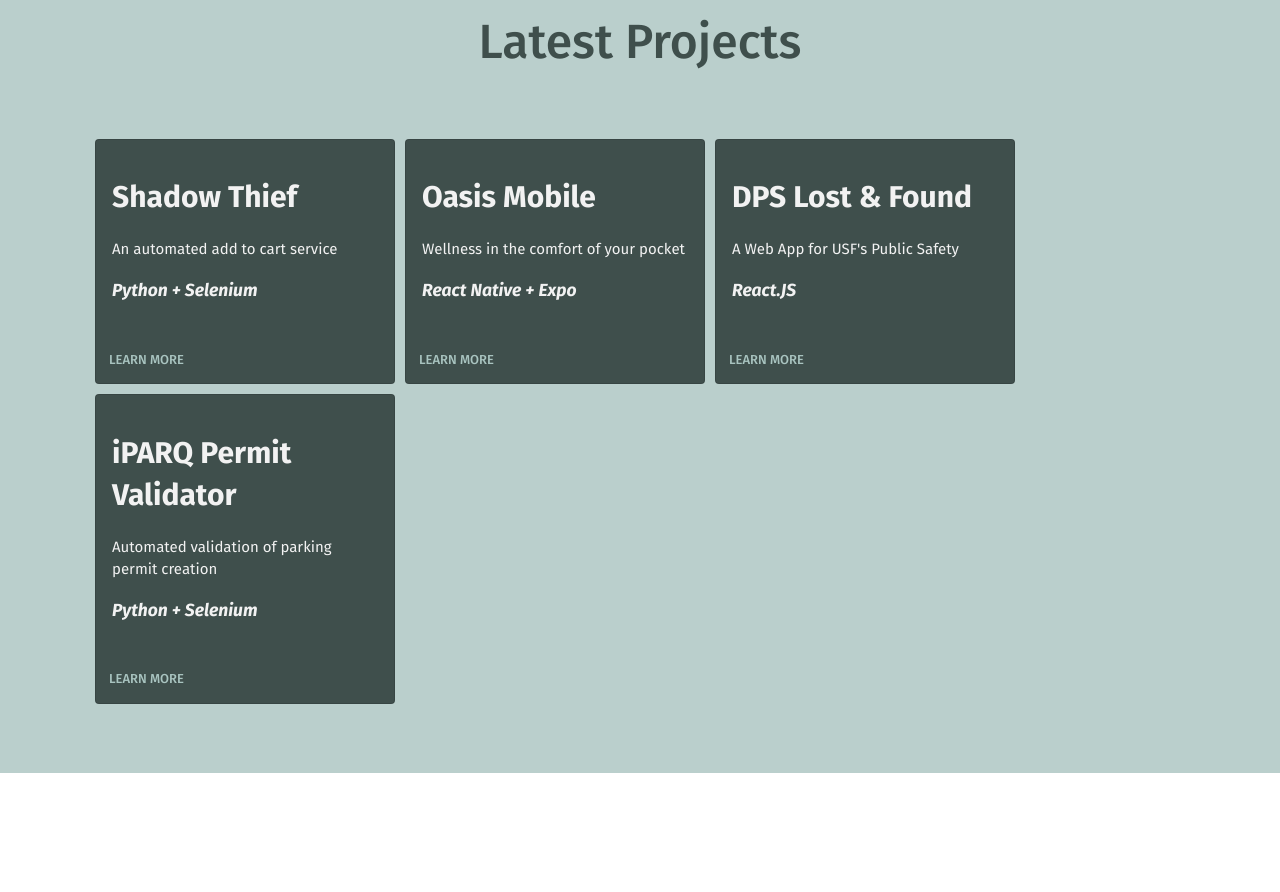
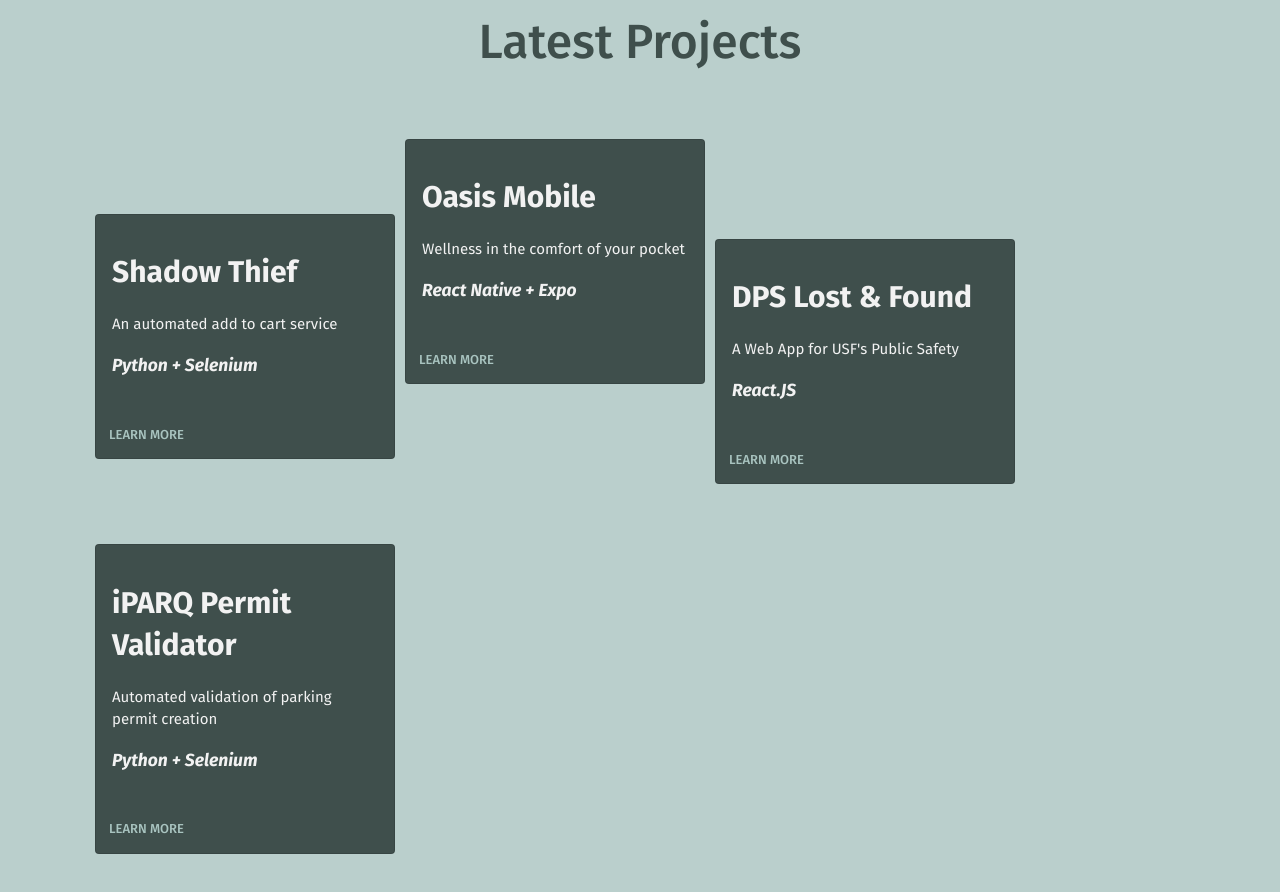
Before and after one commit to nlpulido/nlpulido.github.io, a React (Create React App) app: page / in a window 1280 px wide. Shown: the part 640-1532 px from the top of the page. Before the commit the page ends 1413 px from the top, so only its background shows below. Built offline with nearby package versions, Linux system fonts and the light colour scheme.

Commit message:
added staggered spacing

```diff
--- a/src/pages/Home/ProjectCards.css
+++ b/src/pages/Home/ProjectCards.css
@@ -8,3 +8,15 @@
 .carousel li {
     margin: 5px;
 }
+
+.li-0 {
+    padding-top: 75px;
+}
+
+.li-2 {
+    padding-top: 100px;
+}
+
+.li-3 {
+    padding-top: 50px;
+}
--- a/src/pages/Home/ProjectCards.js
+++ b/src/pages/Home/ProjectCards.js
@@ -36,13 +36,26 @@
 export default function ProjectCards() {
     return (
         <ul className="carousel">
-            {projects.map((project) => {
+            {projects.map((project, index) => {
                 return (
-                    <li>
-                        <OutlinedCard project={project}/>
+                    <li className={"li-" + index}>
+                        <OutlinedCard project={project} />
                     </li>
                 );
             })}
+
+            {/* <li>
+                <OutlinedCard
+                    className="project-2"
+                    project={{
+                        title: "Oasis Mobile",
+                        language: "React Native + Expo",
+                        description: "Wellness in the comfort of your pocket",
+                        route: "/projects/oasis",
+                        image: "https://i.imgur.com/K9uROaF.png",
+                    }}
+                />
+            </li> */}
         </ul>
     )
 };
```
